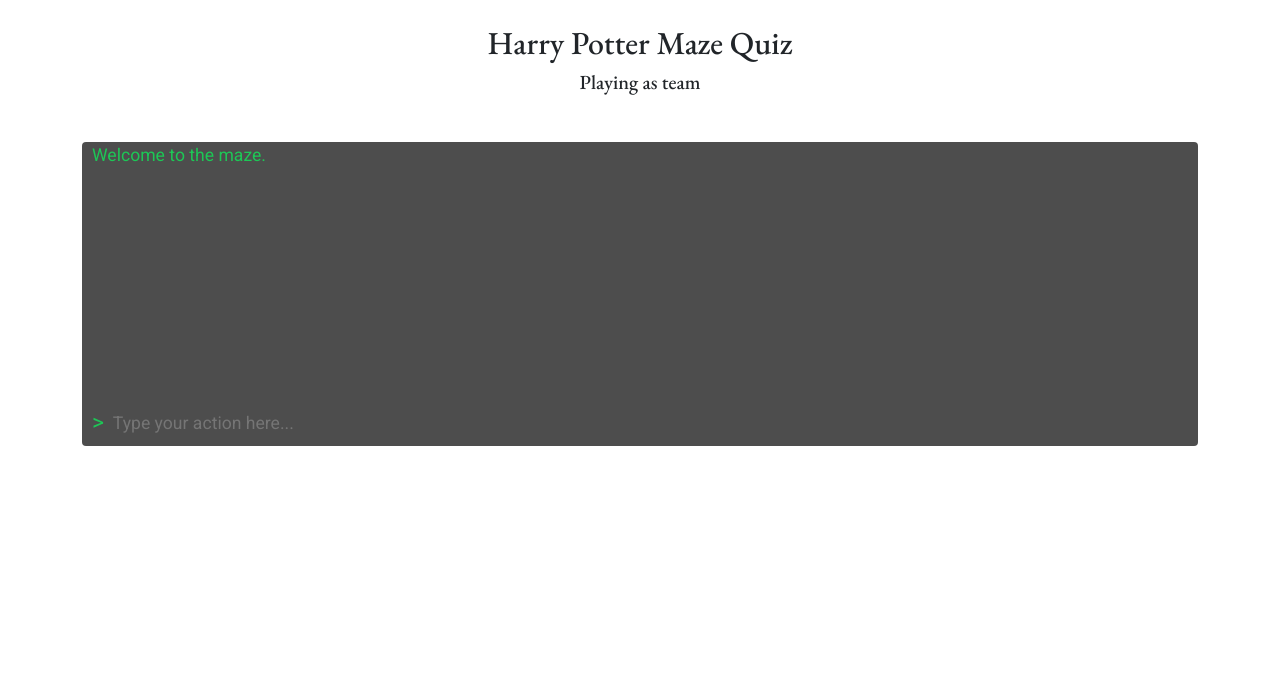
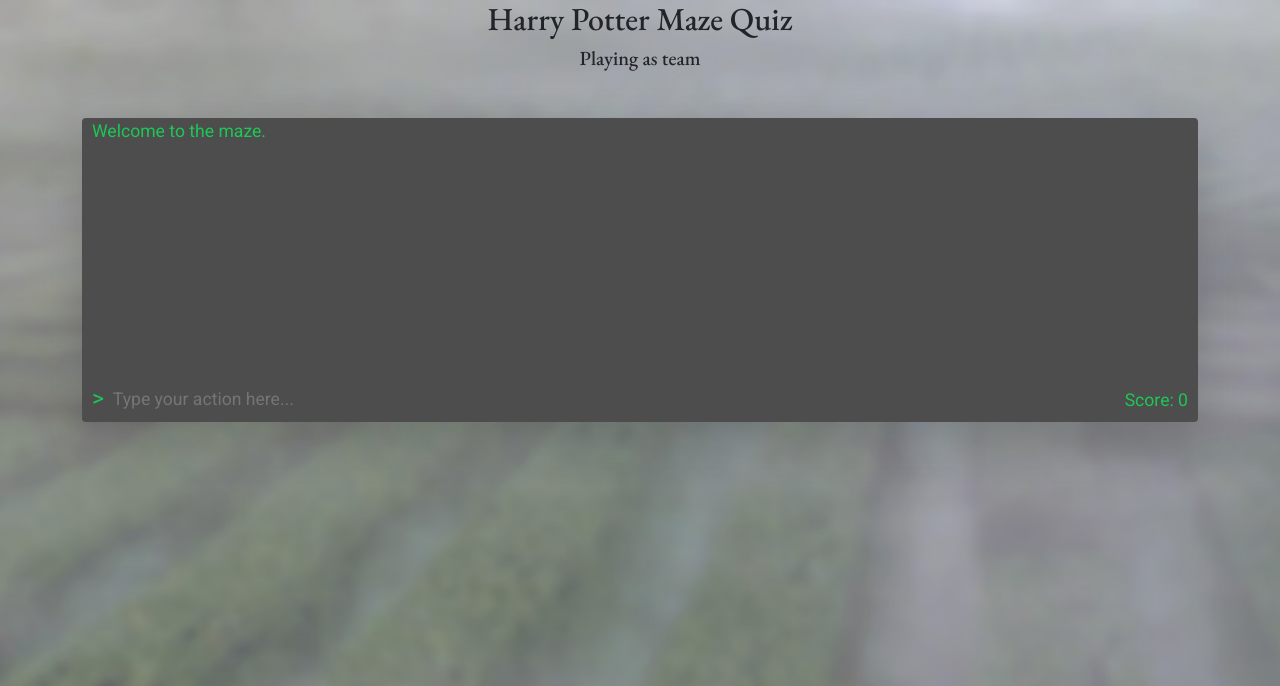
Before and after one commit to ariten/HP_Maze, a Django app: template maze_server/maze/templates/maze/index.html in a window 1280 px wide. Shown: the top 686 px of the page. Run offline with Django 3.2, Linux system fonts and the light colour scheme; the template is opened without the code that fills it, so the values that code supplies are empty.

Commit message:
Add score display to terminal

```diff
--- a/maze_server/maze/static/maze/css/style.css
+++ b/maze_server/maze/static/maze/css/style.css
@@ -43,8 +43,13 @@
     /* border-bottom: 2px solid black; */
 }
 
+#scoreBox {
+    margin-left: 0.3em;
+    padding-top: 5px;
+}
+
 #terminalBottomBar {
-    padding: 0px 0px 5px 10px;
+    padding: 0px 10px 5px 10px;
     border-radius: inherit;
 }
 
--- a/maze_server/maze/static/maze/js/app.js
+++ b/maze_server/maze/static/maze/js/app.js
@@ -22,6 +22,7 @@
         if (data.success) {
             $("#terminalOutputBox").append("<br>" + data.terminalLine)
             $('#terminalOutputBox').animate({scrollTop: $('#terminalOutputBox').prop("scrollHeight")}, 10);
+            $('#scoreBox').text("Score: " + data.score)
 
             // Handle lockout if user got a question wrong
             if (data.lockout) {
--- a/maze_server/maze/templates/maze/base.html
+++ b/maze_server/maze/templates/maze/base.html
@@ -1,5 +1,5 @@
 <!DOCTYPE html>
-<html lang="en">
+<html lang="en" style="height: 100%;">
 <head>
     <meta charset="UTF-8">
     <meta name="viewport" content="width=device-width, initial-scale=1.0">
@@ -12,7 +12,7 @@
     {% load static %}
     {% block css %}{% endblock %}
 </head>
-<body>
+<body style="background: url('{% static 'maze/img/bg.jpg' %}'); background-size: cover; background-position: center; background-repeat: no-repeat; height: 100%;">
     {% csrf_token %}
     <div class="container">
         {% block content %}{% endblock %}
--- a/maze_server/maze/templates/maze/index.html
+++ b/maze_server/maze/templates/maze/index.html
@@ -4,15 +4,18 @@
 {% block css %}<link rel="stylesheet" href="{% static 'maze/css/style.css' %}">{% endblock %}
 
 {% block content %}
-<h2 class="text-center mb-2 mt-4">Harry Potter Maze Quiz</h2>
+<h2 class="text-center mb-2">Harry Potter Maze Quiz</h2>
 <h5 class="text-center mb-5">Playing as team {{ user_id }}</h5>
 
 <div class="vertical-center">
-    <div id="terminalBox">
+    <div id="terminalBox" class="shadow-lg">
         <p id="terminalOutputBox" class="noscrollbar mb-0">Welcome to the maze.</p>
         <div id="terminalBottomBar" class="d-flex">
             <span>></span>
             <input type="text" id="userTextInput" class="flex-grow-1" autocomplete="off" data-lpignore="true" autofocus placeholder="Type your action here...">
+            <div id="scoreBox">
+                Score: 0
+            </div>
         </div>
         <div id="lockoutOverlay" class="position-absolute top-0 start-0 d-flex justify-content-center align-items-center">
             <p id="lockoutTimer">timer</p>
--- a/maze_server/maze/views.py
+++ b/maze_server/maze/views.py
@@ -49,7 +49,8 @@
                     "success": True,
                     "terminalLine": "The game has not started yet.",
                     "lockout": False,
-                    "lockoutDuration": 0
+                    "lockoutDuration": 0,
+                    "score": 0,
             })
 
             game_end_time = game_start_time + timedelta(minutes=15)
@@ -58,7 +59,8 @@
                     "success": True,
                     "terminalLine": "You are too late, the game has ended.",
                     "lockout": False,
-                    "lockoutDuration": 0
+                    "lockoutDuration": 0,
+                    "score": 15,
             })
 
         # Do something with the input and get a response text line
@@ -68,7 +70,8 @@
             "success": True,
             "terminalLine": output,
             "lockout": True,
-            "lockoutDuration": 10
+            "lockoutDuration": 10,
+            "score": 15,
         }
 
         return JsonResponse(reply_data)
```
Also changed, not shown: maze_server/maze/static/maze/img/bg.jpg (added).
